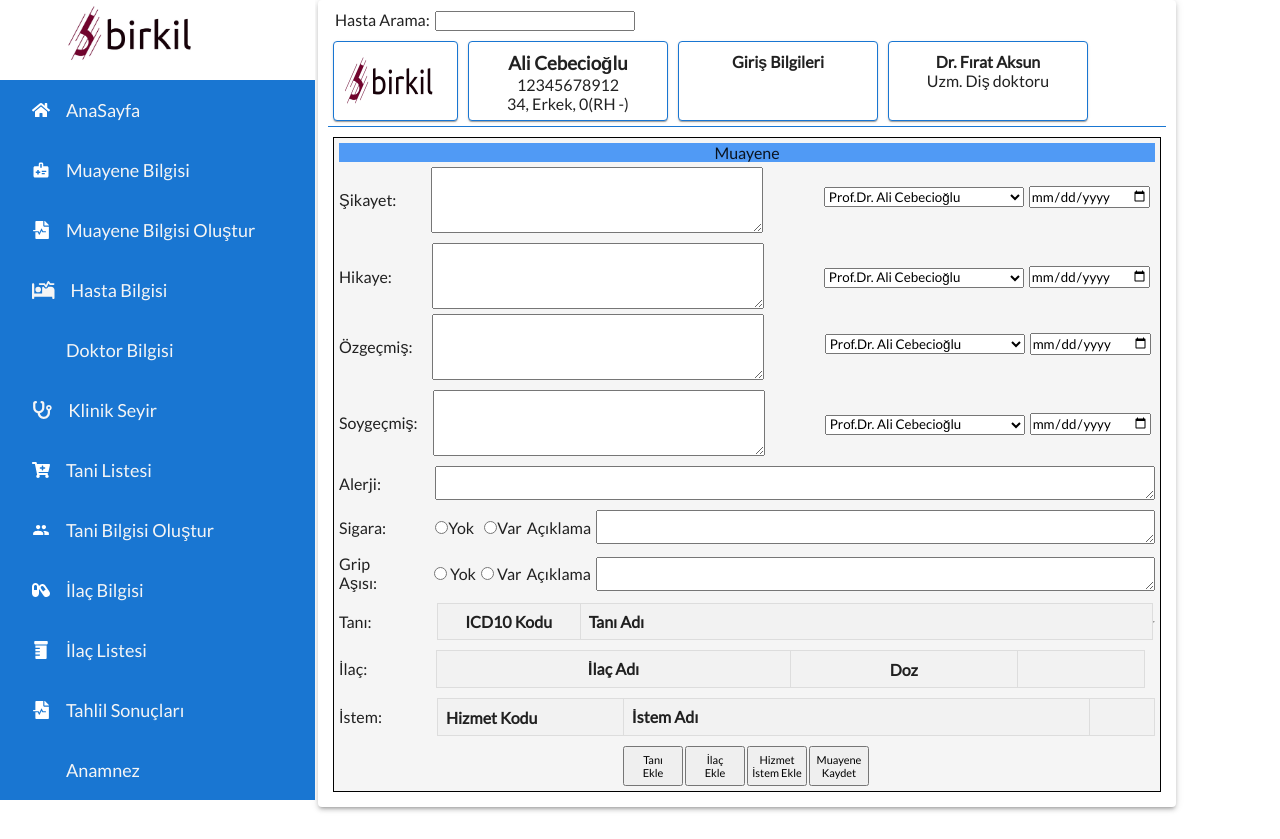
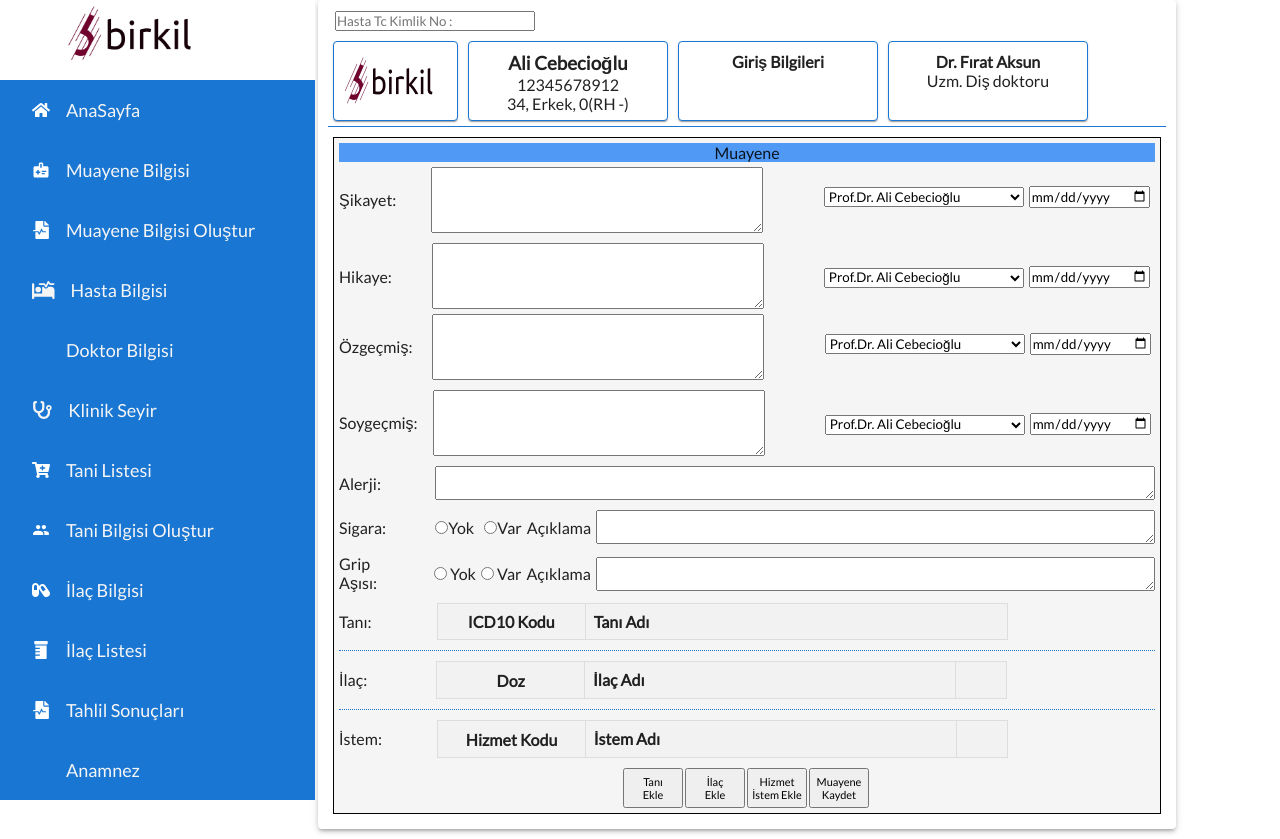
Before and after one commit to ascyazilim/monitoring-fe, a React (Create React App) app: page /anamnez in a window 1280 px wide. Before the commit the page ends 817 px from the top, so only its background shows below. Built offline with nearby package versions, Linux system fonts and the light colour scheme; some icons are missing.

Commit message:
anamnez page updated

```diff
--- a/src/App.jsx
+++ b/src/App.jsx
@@ -68,8 +68,8 @@ const App = () => {
           <Grid item xs={9}>
             <Paper elevation={3} style={{ padding: "10px" }}>
               <div className="arama">
-                <label for="arama">Hasta Arama:</label>
-                <input type="text" />
+                {/* <label for="arama">Hasta Arama:</label> */}
+                <input type="text" placeholder="Hasta Tc Kimlik No : " />
               </div>
 
               <div style={{ display: "flex", justifyContent: "start" }}>
--- a/src/Components/Anamnez.css
+++ b/src/Components/Anamnez.css
@@ -229,35 +229,51 @@
 }
 
 .taniekle-table {
-    width: 100%;
+    width: 70%;
 }
 
+
 .icd-kodu {
-    width: 20%;
+    width: 26%;
     text-align: center;
 }
 
 .ilacekle-table {
-    width: 100%;
-    margin-right: 10px;
+    width: 70%;
+}
+.ilac-adi-yeni {
+    width: 65%;
 }
 
-.doz-baslik-yeni {
-    width: 32%;
+.ilac-content-yeni {
+    width: 65%;
+}
+
+.ilac-doz-yeni {
+    width: 26%;
+    text-align: center;
+}
+.doz-sil {
+    width: 9%;
+}
+
+.ilac-doz-content-yeni {
+    width: 26%;
     text-align: center;
 }
 
-.doz-content-yeni {
-    width: 32%;
-    text-align: center;
+.istemekle-table {
+    width: 70%;
 }
 
 .hizmet-kodu-baslik {
     width: 26%;
+    text-align: center;
 }
 
 .hizmet-kodu {
     width: 26%;
+    text-align: center;
 }
 .istem-adi-baslik {
     width: 65%;
--- a/src/Components/Anamnez.jsx
+++ b/src/Components/Anamnez.jsx
@@ -76,7 +76,7 @@ function Anamnez() {
   const removeIlac = (index) => {
     const newList = [...selectedIlacList];
     newList.splice(index, 1);
-    setSelectedTaniList(newList);
+    setSelectedIlacList(newList);
   };
 
   //Hizmet-istem Ekleme
@@ -338,11 +338,7 @@ function Anamnez() {
       </div>
       <div className="tani-ekle">
         <label htmlFor="tani">Tanı: </label>
-        {/* <input
-          type="text"
-          value={selectedTaniList.join(",   ")}
-          onChange={(e) => setSelectedTaniList(e.target.value)}
-        /> */}
+
         <table className="taniekle-table">
           <thead>
             <tr>
@@ -362,30 +358,30 @@ function Anamnez() {
             ))}
           </tbody>
         </table>
-        <hr />
       </div>
-      {/* <div className="ilac-istem"> */}
+      <div
+        style={{
+          borderBottom: "1px dotted #1976d2",
+          marginBottom: "10px",
+          marginTop: "10px",
+        }}
+      ></div>
       <div className="ilac-ekle">
         <label htmlFor="ilac">İlaç: </label>
-        {/* <input
-          type="text"
-          value={selectedIlacList.join(",   ")}
-          onChange={(e) => setSelectedIlacList(e.target.value)}
-        /> */}
-        {/* onClick={handleOpenModalIlac} tıklayınca modal açılsın */}
+
         <table className="ilacekle-table">
           <thead>
             <tr>
-              <th className="ilac-baslik">İlaç Adı</th>
-              <th className="doz-baslik-yeni">Doz</th>
-              <th></th>
+              <th className="ilac-doz-yeni">Doz</th>
+              <th className="ilac-adi-yeni">İlaç Adı</th>
+              <th className="doz-sil"></th>
             </tr>
           </thead>
           <tbody>
             {selectedIlacList.map((ilac, index) => (
               <tr key={index}>
-                <td className="ilac-content">{ilac.ilacAdi}</td>
-                <td className="doz-content-yeni">{ilac.doz}</td>
+                <td className="ilac-doz-content-yeni">{ilac.doz}</td>
+                <td className="ilac-content-yeni">{ilac.ilacAdi}</td>
                 <td className="sil-buton">
                   <button onClick={() => removeIlac(index)}>Sil</button>
                 </td>
@@ -394,6 +390,14 @@ function Anamnez() {
           </tbody>
         </table>
       </div>
+
+      <div
+        style={{
+          borderBottom: "1px dotted #1976d2",
+          marginBottom: "10px",
+          marginTop: "10px",
+        }}
+      ></div>
 
       <div className="istem-ekle">
         <label htmlFor="istem">İstem:</label>
```
Also changed, not shown: src/Components/IlacEkle.jsx (+0 -9 lines).
